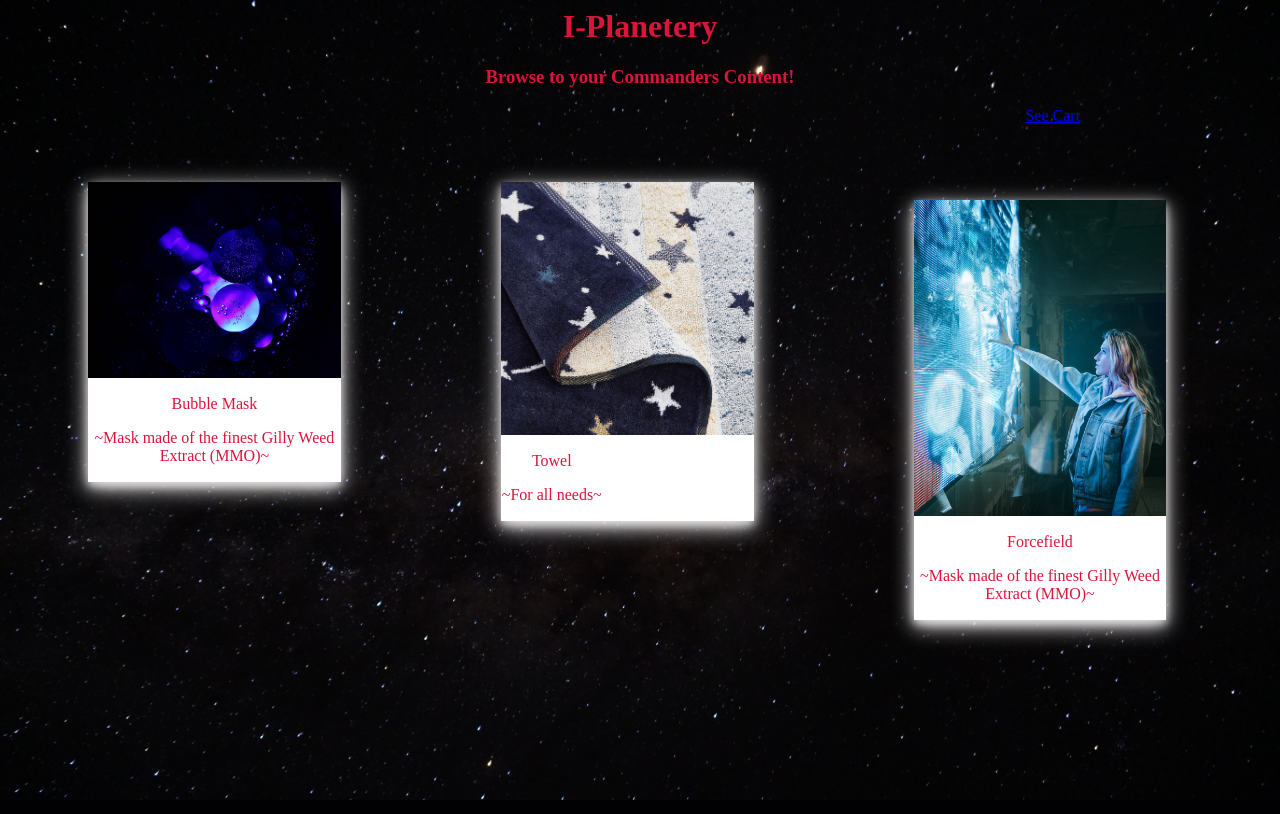
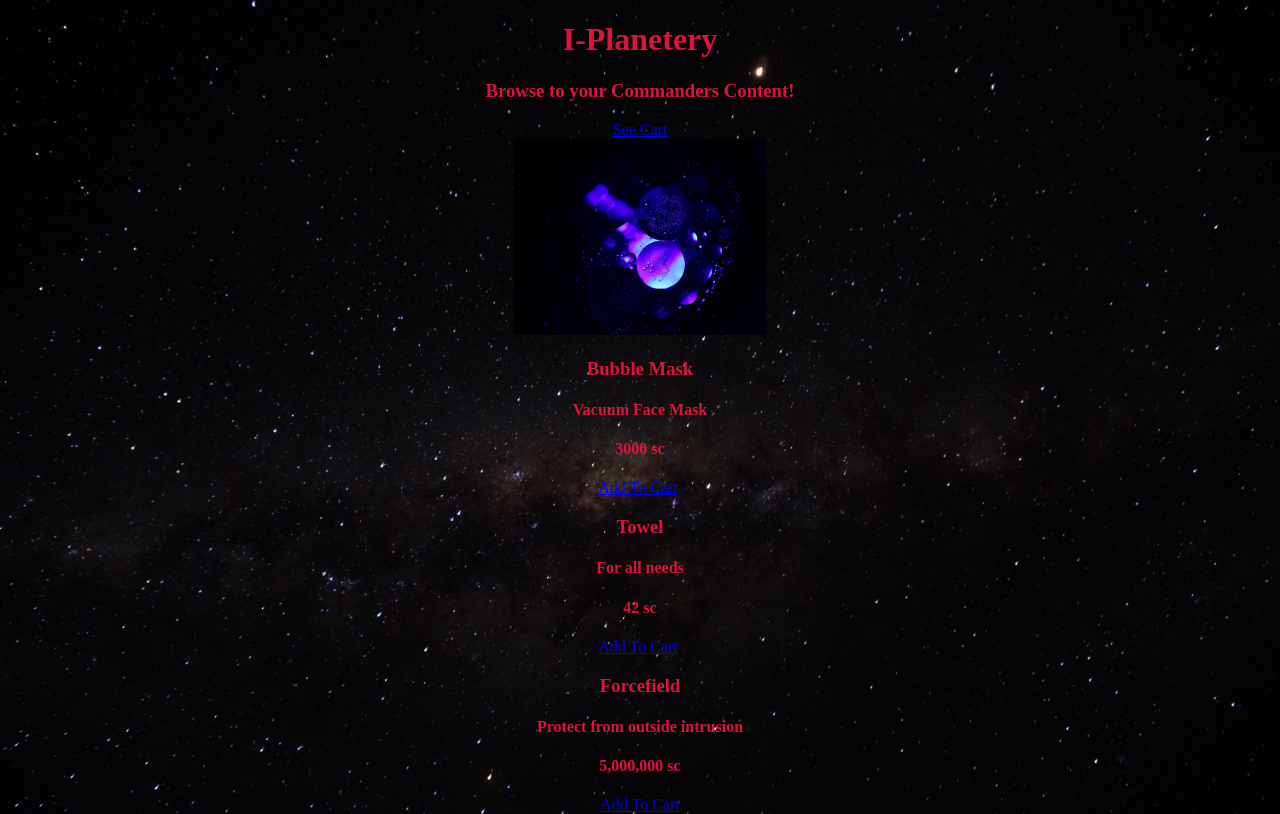
Before and after one commit to RobotGyal/Space-Contractor, a Flask app: page /store in a window 1280 px wide. Run offline with Flask 2, Linux system fonts and the light colour scheme.

Commit message:
added items to store

```diff
--- a/app.py
+++ b/app.py
@@ -10,9 +10,10 @@ load_dotenv()
 client = MongoClient('localhost', 27017)
 db = client.space
 space_items = db.space_items    #sets up space items as a database
+test_items = db.test_items
 
-home_items = [
-    {'title': 'Bubble Mask', 'description':'Vacuum Face Mask', 'price': '3000 sc'},
+test_items = [
+    {'title': 'Bubble Mask', 'description':'Vacuum Face Mask', 'price': '3000 sc', 'image': './static/bubble.jpg'},
     {'title': 'Towel', 'description':'For all needs', 'price': '42 sc'},
     {'title': 'Forcefield', 'description': 'Protect from outside intrusion', 'price': '5,000,000 sc'}
 ]
@@ -26,9 +27,9 @@ def test():
 
 
 #Route for VIEWING store items on homepage
-@app.route('/store')
+@app.route('/store', methods=['GET'])
 def store_display():
-    return render_template('store_display.html', home_items=home_items)
+    return render_template('store_display.html', test_items=test_items)
 
 
 # Route for VIEWING to cart
@@ -44,13 +45,14 @@ def cart_submit():
     'title': request.form.get('title'),
     'description': request.form.get('description'),
     'price': request.form.get('price'),
+    'image': request.form.get('image'.split())
     }
     space_item_id = space_items.insert_one(space_item).inserted_id
     return redirect(url_for('cart_items_show', space_item_id=space_item_id))
 
 #Show cart items
 @app.route('/store/cart/<space_items_id>')
-def playlists_show(playlist_id):
+def cart_show(space_item_id):
     space_item = space_items.find_one({'_id': ObjectId(space_item_id)})
     return render_template('cart_display.html', space_item=space_item)
 
--- a/static/index.css
+++ b/static/index.css
@@ -35,7 +35,7 @@ div{
 }
 
 img{
-  width: 100%
+  width: 20%
 }
 
 div.container {
@@ -51,3 +51,7 @@ div.container {
     cursor: pointer;
     display: inline-block;
   }
+
+  div.class{
+    color: white
+  }
--- a/templates/store_display.html
+++ b/templates/store_display.html
@@ -1,4 +1,7 @@
+<!doctype html>
+
 {% extends 'base.html' %}
+
 
 {% block title %}
 <!--Title and Header-->
@@ -9,37 +12,17 @@
 <!-- <a href = 'store/display'> Visit Store </a><br> -->
 <a href = '/store/cart'> See Cart </a>
 
-<!-- Display store items
-{% for items in home_items %}
-    <h3>{{home_items.title}}</h3>
-    <h4>{{home_items.description}}</h4>
-    <h4>{{home_items.price}}</h4>
-{% endfor %} -->
-
-<!--Images-->
-
-<div class="polaroid1">
-    <img src="static/bubble.jpg" alt="Bubble Mask" style="width:100%">
-    <div class="container">
-        <p>Bubble Mask</p>
-        <p>~Mask made of the finest Gilly Weed Extract (MMO)~</p>
-    </div>
+<!-- Display store items -->
+<div class= row>
+<div class="col-md-4">
+{% for items in test_items %}
+<img src = {{items.image}}>
+    <h3>{{items.title}}</h3>
+    <h4>{{items.description}}</h4>
+    <h4>{{items.price}}</h4>
+    <a href = '/store/cart'>Add To Cart</a>
+{% endfor %}
 </div>
-
-<div class="polaroid2">
-    <img src="static/towel.jpg" alt="Towel" style="width:100%">
-    <div class="container">
-        <p>Towel</p>
-        <p> ~For all needs~ </p>
-    </div>
-</div>
-
-<div class="polaroid3">
-    <img src="static/forcefield.jpg" alt="Forcefield" style="width:100%">
-    <div class="container">
-        <p>Forcefield</p>
-        <p>~Mask made of the finest Gilly Weed Extract (MMO)~</p>
-    </div>
 </div>
 
 {%endblock%}
```
